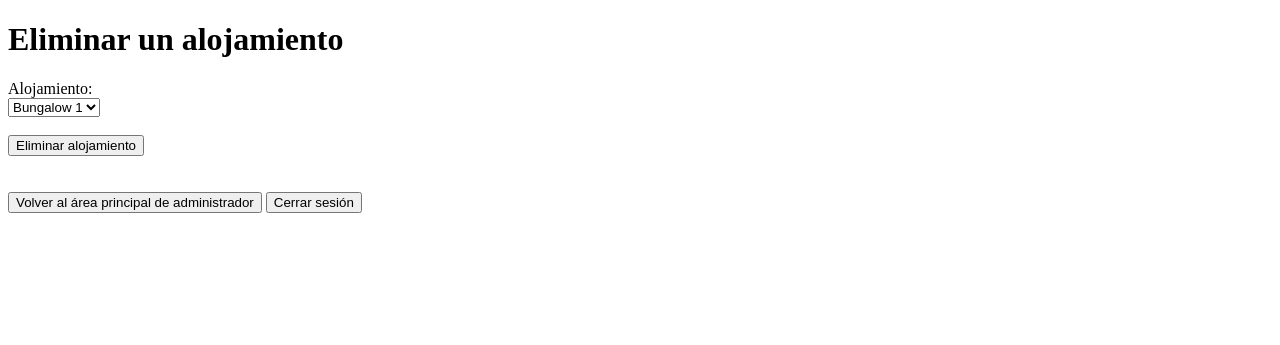
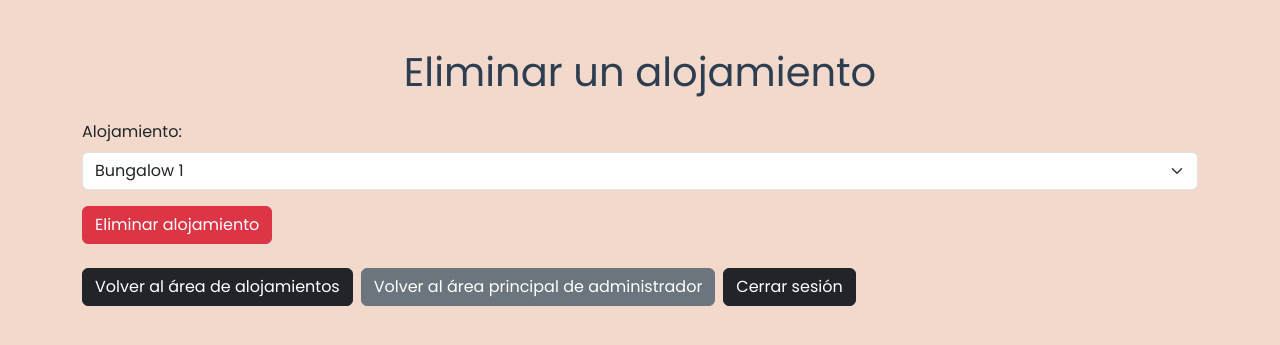
Before and after one commit to Lexio19/proyectoFinal2Daw, a PHP site: page /principal/eliminarAlojamiento.php in a window 1280 px wide. Shown: the top 345 px of the page. Run offline with PHP 8.4, Linux system fonts and the light colour scheme; a user stored in the database is signed in; data comes from the database, SQL or seed files in the repository.

Commit message:
Últimos retoques de funcionamiento

```diff
--- a/html/controladores/controladorContrata.php
+++ b/html/controladores/controladorContrata.php
@@ -32,7 +32,7 @@ try {
 $consultaTablaServicio = $conexion->prepare("SELECT diasServicio, aforo FROM SERVICIO WHERE idServicio = ?");
 $consultaTablaServicio->execute([$idServicio]);
 $servicio = $consultaTablaServicio->fetch(PDO::FETCH_ASSOC);
-
+// Verificamos si el servicio existe
 if (!$servicio) {
     setFlash("error", "Error: Servicio no encontrado.");
     header('Location: ../principal/contratar.php');
@@ -46,7 +46,7 @@ $aforo = $servicio['aforo']; // Obtener aforo máximo del servicio
 $consultaContrataciones = $conexion->prepare("SELECT COUNT(*) FROM CONTRATA WHERE idServicio = ? AND fechaContrata = ?");
 $consultaContrataciones->execute([$idServicio, $fechaContrata]);
 $numeroContrataciones = $consultaContrataciones->fetchColumn();
-
+// Verificamos si el número de contrataciones supera el aforo
 if ($numeroContrataciones >= $aforo) {
     setFlash("error", "No hay disponibilidad para el servicio seleccionado en la fecha indicada.");
     header('Location: ../principal/contratar.php');
@@ -68,7 +68,7 @@ $traduccionDias = [
 ];
 
 $diaSeleccionadoEspanol = $traduccionDias[$diaSeleccionadoIngles] ?? $diaSeleccionadoIngles;
-
+// Verificamos si el día seleccionado está en los días disponibles
 if (!in_array($diaSeleccionadoEspanol, $diaDisponible)) {
     setFlash("error", "Error: Solo puedes reservar este servicio los días: " . implode(", ", $diaDisponible));
     header('Location: ../principal/contratar.php');
--- a/html/controladores/controladorCrearAlojamiento.php
+++ b/html/controladores/controladorCrearAlojamiento.php
@@ -20,11 +20,11 @@ if ($_SERVER["REQUEST_METHOD"] == "POST" && filter_has_var(INPUT_POST, "crearAlo
         $consultaAlojamiento = $conexion->prepare("SELECT * FROM ALOJAMIENTO WHERE tipo = :tipo");
         $consultaAlojamiento->bindParam(':tipo', $tipo);
         $consultaAlojamiento->execute();
-
+        // Verificar si ya existe un alojamiento con el mismo tipo
         if ($consultaAlojamiento->rowCount() > 0) {
             $errores[] = "❌ El tipo de alojamiento ya existe.";
         }
-
+        // Validar el tipo de alojamiento
         if (empty($errores)) {
             $insertarAlojamiento = $conexion->prepare("INSERT INTO ALOJAMIENTO (tipo) VALUES (:tipo)");
             $insertarAlojamiento->bindParam(':tipo', $tipo);
--- a/html/controladores/controladorCrearNuevoAdministrador.php
+++ b/html/controladores/controladorCrearNuevoAdministrador.php
@@ -2,7 +2,7 @@
 require_once __DIR__ . '/../conexion/Conexion.php';
 require_once __DIR__ . '/../funcionesValidacion/funcionesValidacion.php';
 session_start();
-
+// Verificar si el usuario ha iniciado sesión y tiene el rol de administrador
 if ($_SERVER["REQUEST_METHOD"] == "POST" && filter_has_var(INPUT_POST, "crearAdministrador")) {
     $dni = filter_input(INPUT_POST, "dni");
     $correoElectronico = filter_input(INPUT_POST, "correoElectronico");
@@ -12,7 +12,7 @@ if ($_SERVER["REQUEST_METHOD"] == "POST" && filter_has_var(INPUT_POST, "crearAdm
     $codigoPostal = filter_input(INPUT_POST, "codigoPostal");
 
     $errores = [];
-
+    // Validar los campos
     if (empty($dni)||empty($correoElectronico)||empty($password)||empty($nombre)||empty($apellidos)||empty($codigoPostal)) {
         $errores[] = "❌ Todos los campos son obligatorios.";
     }
@@ -30,7 +30,7 @@ if ($_SERVER["REQUEST_METHOD"] == "POST" && filter_has_var(INPUT_POST, "crearAdm
         if ($consultaUsuario->rowCount() > 0) {
             $errores[] = "❌ El usuario ya existe.";
         }
-
+        // Si el usuario no existe, insertamos el nuevo administrador
         if (empty($errores)) {
             $passwordCifrada = password_hash($password, PASSWORD_DEFAULT);
             $insertarUsuarioAdministrador = $conexion->prepare("INSERT INTO USUARIO (DNI, correoElectronico, contrasenna, nombre, apellidos, CP, idRol) VALUES (?,?, ?, ?, ?, ?, ?)");
--- a/html/funcionesValidacion/funcionesValidacion.php
+++ b/html/funcionesValidacion/funcionesValidacion.php
@@ -1,5 +1,5 @@
 <?php
-
+// Sanear texto para prevenir posibles inyecciones o caracteres no deseados
 function sanearTexto($campo) {
     $campo = trim($campo);
     $campo = strip_tags($campo);
@@ -42,12 +42,12 @@ function validarPassword($password){
 }
 
 function validarUsuario($usuario){
-    // Sanear texto para prevenir posibles inyecciones o caracteres no deseados
+
     $usuarioSaneado = sanearTexto($usuario);
 
     // Expresión regular actualizada para aceptar letras, tildes, ñ y espacios
     if (!preg_match('/^[A-Za-zÁÉÍÓÚáéíóúÑñ]+(?:\s[A-Za-zÁÉÍÓÚáéíóúÑñ]+)*$/', $usuarioSaneado)) {
-        // Si no pasa la validación, se asigna false
+
         $usuarioSaneado = false;
     }
 
--- a/html/principal/contratar.php
+++ b/html/principal/contratar.php
@@ -88,9 +88,9 @@ if ($mensajeError){ ?>
 
 <div>
         <form action="<?php echo htmlspecialchars($_SERVER["PHP_SELF"]); ?>" method="POST">
+            <button type="submit" name="inicio">Inicio</button>
+            <br><br>
             <button type="submit" name="cerrarSesion">Cerrar sesión</button>
-            <br><br>
-            <button type="submit" name="inicio">Inicio</button>
         </form>
     </div>
 
--- a/html/principal/crearAlojamiento.php
+++ b/html/principal/crearAlojamiento.php
@@ -14,6 +14,11 @@ if ((!isset($_SESSION['rol']) || $_SESSION['rol'] !== 'administrador') && (!isse
 
 if(filter_has_var(INPUT_POST, "areaAdmin")) {
     header('Location: areaAdmin.php');
+    exit;
+}
+
+if(filter_has_var(INPUT_POST, "areaAlojamientos")) {
+    header('Location: gestionarAlojamientos.php');
     exit;
 }
 if(filter_has_var(INPUT_POST, "cerrarSesion")) {
@@ -50,6 +55,7 @@ if ($mensaje = getFlash('error')) {
     </form>
 
     <form action="<?php echo htmlspecialchars($_SERVER["PHP_SELF"]); ?>" method="POST" class="botones-container">
+        <button type="submit" name="areaAlojamientos" class="btn-purple">Volver al área de alojamientos</button>
         <button type="submit" name="areaAdmin" class="btn-purple">Volver al área principal de administrador</button>
         <button type="submit" name="cerrarSesion" class="btn-purple">Cerrar sesión</button>
     </form>
--- a/html/principal/eliminarAlojamiento.php
+++ b/html/principal/eliminarAlojamiento.php
@@ -3,6 +3,7 @@ session_start();
 require_once __DIR__ . '/../conexion/Conexion.php';
 require_once __DIR__ . '/../funcionesValidacion/funcionesValidacion.php';
 require_once __DIR__ . '/../controladores/controladorEliminarAlojamiento.php';
+
 try {
     $db = new Conexion;
     $conexion = $db->conectar();
@@ -12,58 +13,64 @@ try {
 
 if (!isset($_SESSION['usuario'])) {
     header('Location: /../index.php');
-    exit; // Detener la ejecución después de redirigir
+    exit;
 }
 
-if ((!isset($_SESSION['rol']) || $_SESSION['rol'] !== 'administrador') && (!isset($_SESSION['rol']) || $_SESSION['rol'] !== 'superadministrador')) {
+if ((!isset($_SESSION['rol']) || $_SESSION['rol'] !== 'administrador') && ($_SESSION['rol'] !== 'superadministrador')) {
     header('Location: /../index.php');
-    exit; // Detener la ejecución después de redirigir
+    exit;
 }
 
 if (filter_has_var(INPUT_POST, "areaAdmin")) {
     header('Location: areaAdmin.php');
-    exit; // Detener la ejecución después de redirigir
+    exit;
+}
+
+
+if (filter_has_var(INPUT_POST, "areaAlojamientos")) {
+    header('Location: gestionarAlojamientos.php');
+    exit;
 }
 
 if (filter_has_var(INPUT_POST, "cerrarSesion")) {
-    session_unset(); // Destruir todas las variables de sesión
+    session_unset();
     session_destroy();
     header('Location: /../index.php');
-    exit; // Detener la ejecución después de redirigir
+    exit;
 }
 
-// Mostrar mensajes flash (de éxito o error)
-if ($mensaje = getFlash('success')) {
-    echo "<div style='color: green; font-weight: bold;'>$mensaje</div>";
-}
-
-if ($mensaje = getFlash('error')) {
-    echo "<div style='color: red; font-weight: bold;'>$mensaje</div>";
-}
-
-
-
+$mensajeSuccess = getFlash('success');
+$mensajeError = getFlash('error');
 ?>
-
-
 <!DOCTYPE html>
-<html lang="en">
+<html lang="es">
 <head>
     <meta charset="UTF-8">
-    <meta name="viewport" content="width=device-width, initial-scale=1.0">
     <title>Eliminar alojamientos</title>
+    <meta name="viewport" content="width=device-width, initial-scale=1">
+    <!-- Bootstrap + estilos -->
+    <link href="https://cdn.jsdelivr.net/npm/bootstrap@5.3.3/dist/css/bootstrap.min.css" rel="stylesheet">
+    <link rel="stylesheet" href="/styles/styles.css">
 </head>
 <body>
-    <h1>Eliminar un alojamiento</h1>
-    <form action="/../controladores/controladorEliminarAlojamiento.php" method="POST">
-        <label>Alojamiento:</label><br>
-        <select name="id" required>
+    <div class="container mt-5">
+        <h1 class="mb-4">Eliminar un alojamiento</h1>
+
+        <?php if ($mensajeSuccess): ?>
+            <div class="alert alert-success"><?php echo htmlspecialchars($mensajeSuccess); ?></div>
+        <?php endif; ?>
+
+        <?php if ($mensajeError): ?>
+            <div class="alert alert-danger"><?php echo htmlspecialchars($mensajeError); ?></div>
+        <?php endif; ?>
+
+        <form action="/../controladores/controladorEliminarAlojamiento.php" method="POST" class="mb-4">
+            <div class="mb-3">
+                <label for="id" class="form-label">Alojamiento:</label>
+                <select name="id" id="id" class="form-select" required>
                     <?php
                     try {
-        //Para que los bungalós siempre aparezcan ordenados por el número
                         $consultaBungalows = $conexion->query("SELECT * FROM ALOJAMIENTO ORDER BY CAST(SUBSTRING_INDEX(tipo, ' ', -1) AS UNSIGNED)");
-
-
                         while ($bungalow = $consultaBungalows->fetch(PDO::FETCH_ASSOC)) {
                             echo "<option value='" . htmlspecialchars($bungalow['idAlojamiento']) . "'>" . htmlspecialchars($bungalow['tipo']) . "</option>";
                         }
@@ -72,16 +79,18 @@ if ($mensaje = getFlash('error')) {
                     }
                     ?>
                 </select>
-        <br><br>
-        <button type="submit" name="eliminarAlojamiento">Eliminar alojamiento</button>
+            </div>
 
-    </form>
-    <br><br>
-
-    <form action="<?php echo htmlspecialchars($_SERVER["PHP_SELF"]); ?>" method="POST">
-        <button type="submit" name="areaAdmin">Volver al área principal de administrador</button>
-        <button type="submit" name="cerrarSesion">Cerrar sesión</button>
+            <button type="submit" name="eliminarAlojamiento" class="btn btn-danger">Eliminar alojamiento</button>
         </form>
 
+        <form action="<?php echo htmlspecialchars($_SERVER["PHP_SELF"]); ?>" method="POST" class="d-flex gap-2">
+            <button type="submit" name="areaAlojamientos" class="btn btn-dark">Volver al área de alojamientos</button>
+            <button type="submit" name="areaAdmin" class="btn btn-secondary">Volver al área principal de administrador</button>
+            <button type="submit" name="cerrarSesion" class="btn btn-dark">Cerrar sesión</button>
+        </form>
+    </div>
+
+    <script src="https://cdn.jsdelivr.net/npm/bootstrap@5.3.3/dist/js/bootstrap.bundle.min.js"></script>
 </body>
 </html>
--- a/html/principal/reservar.php
+++ b/html/principal/reservar.php
@@ -134,9 +134,11 @@ if ($mensajeError){ ?>
     <br><br>
     <div>
         <form action="<?php echo htmlspecialchars($_SERVER["PHP_SELF"]); ?>" method="POST">
-            <button type="submit" name="cerrarSesion">Cerrar sesión</button>
+            <button type="submit" name="inicio">Inicio</button>
+
             <br><br>
-            <button type="submit" name="inicio">Inicio</button>
+        <button type="submit" name="cerrarSesion">Cerrar sesión</button>
+
         </form>
     </div>
 </body>
```
Also changed, not shown: html/controladores/controladorCrearServicio.php (+5 -2 lines), html/controladores/controladorLogin.php (+11 -10 lines), html/index.php (+19 -8 lines), html/controladores/controladorEliminarAdministrador.php (line endings or trailing spaces). Lines whose indentation alone changed are shown as unchanged.
